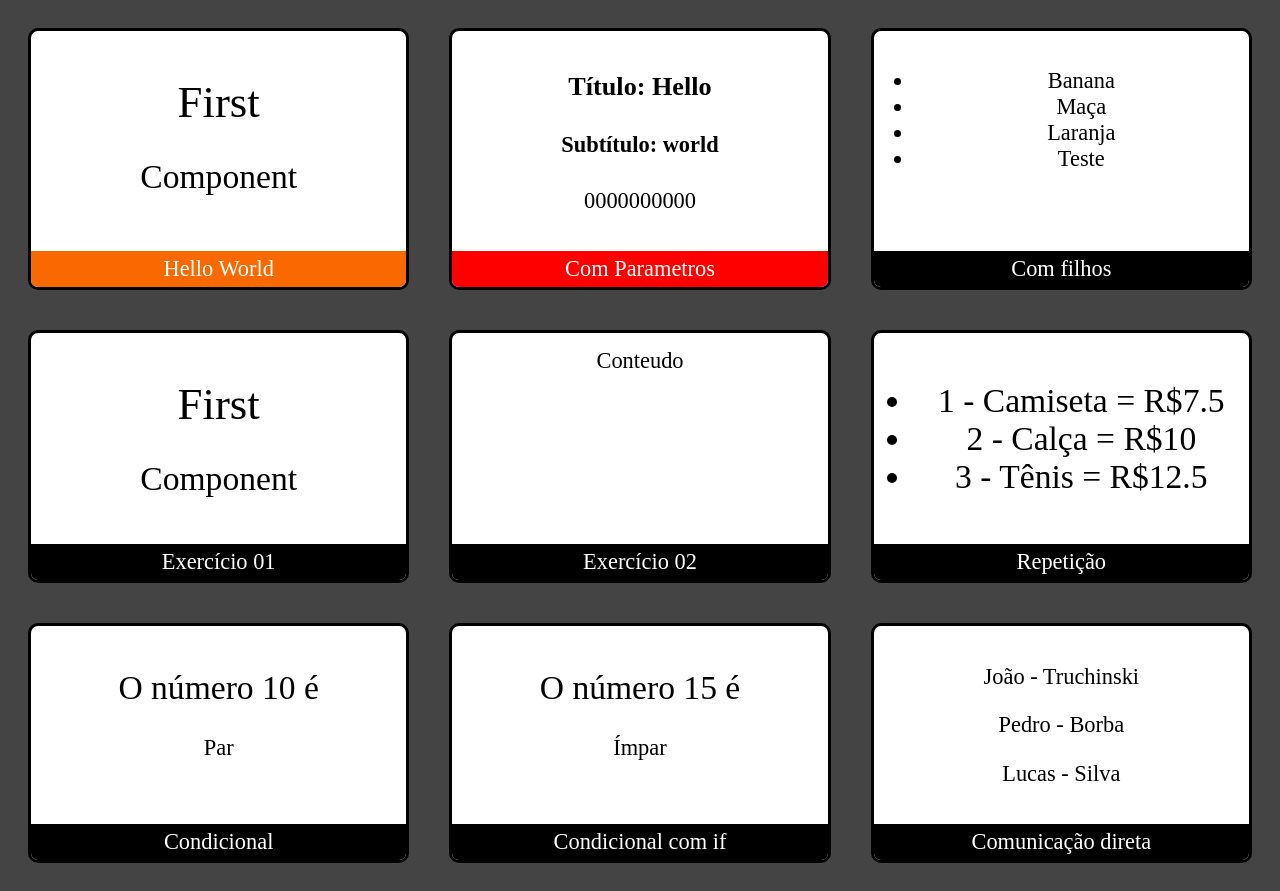
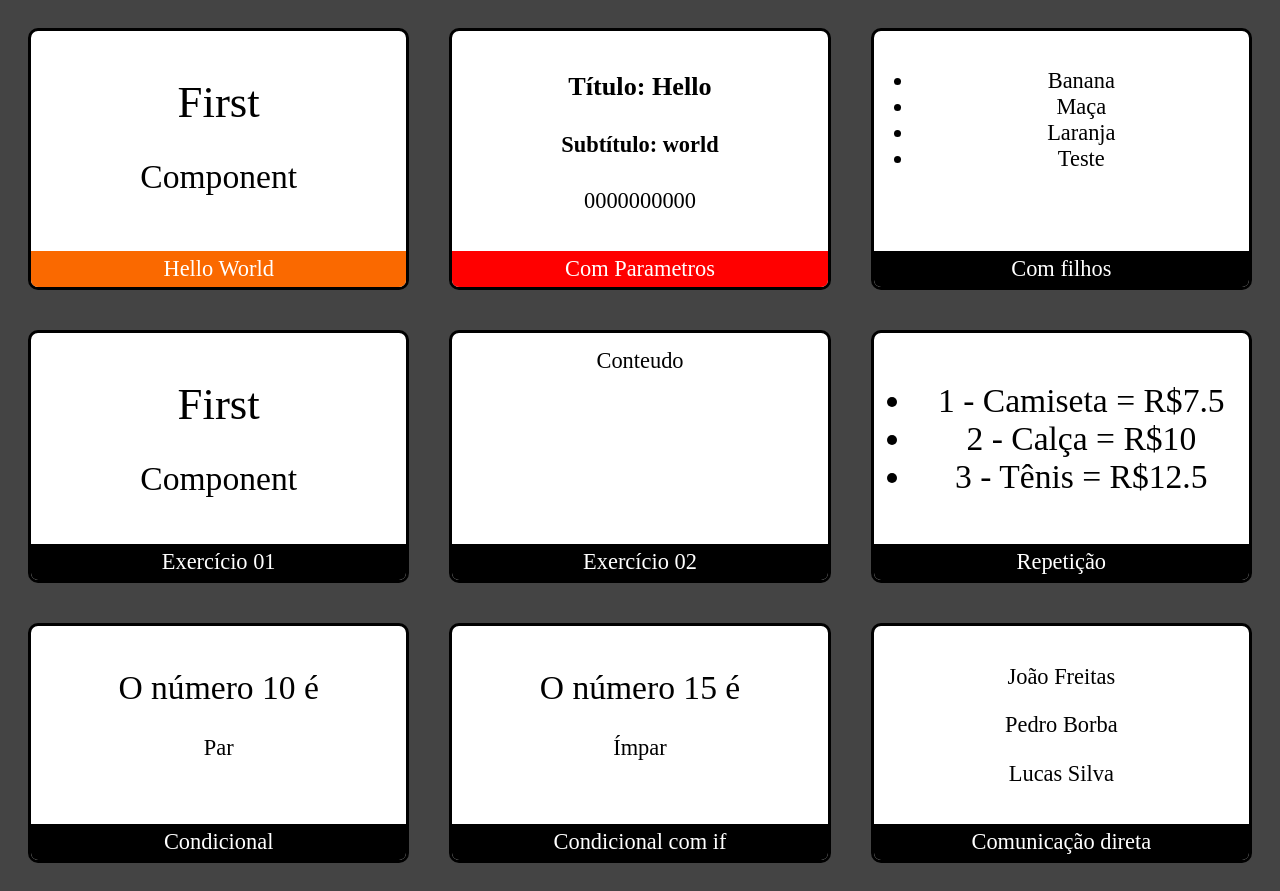
Before and after one commit to jpdev01/reactjs, a React (Create React App) app: page / in a window 1280 px wide. Built offline with nearby package versions, Linux system fonts and the light colour scheme.

Commit message:
comunicacao pai para filho

```diff
--- a/src/App.jsx
+++ b/src/App.jsx
@@ -56,7 +56,7 @@ export default props => (
         </Card>
 
         <Card title="Comunicação direta">
-            <Dad></Dad>
+            <Dad lastName="Freitas"></Dad>
         </Card>
 
     </div>
--- a/src/components/communication/direct/Dad.jsx
+++ b/src/components/communication/direct/Dad.jsx
@@ -3,7 +3,9 @@ import Son from './Son'
 
 export default props =>
     <div>
-        <Son lastName="Truchinski">João</Son>
+        <Son {...props}>João</Son>
         <Son lastName="Borba">Pedro</Son>
         <Son lastName="Silva">Lucas</Son>
     </div>
+
+    //João esta enviando o sobrenome para o componente filho atraves do ...props
--- a/src/components/communication/direct/Son.jsx
+++ b/src/components/communication/direct/Son.jsx
@@ -2,5 +2,5 @@ import React from 'react'
 
 export default props =>
     <div>
-        <p>{props.children} - {props.lastName}</p>
+        <p>{props.children} {props.lastName}</p>
     </div>
```
